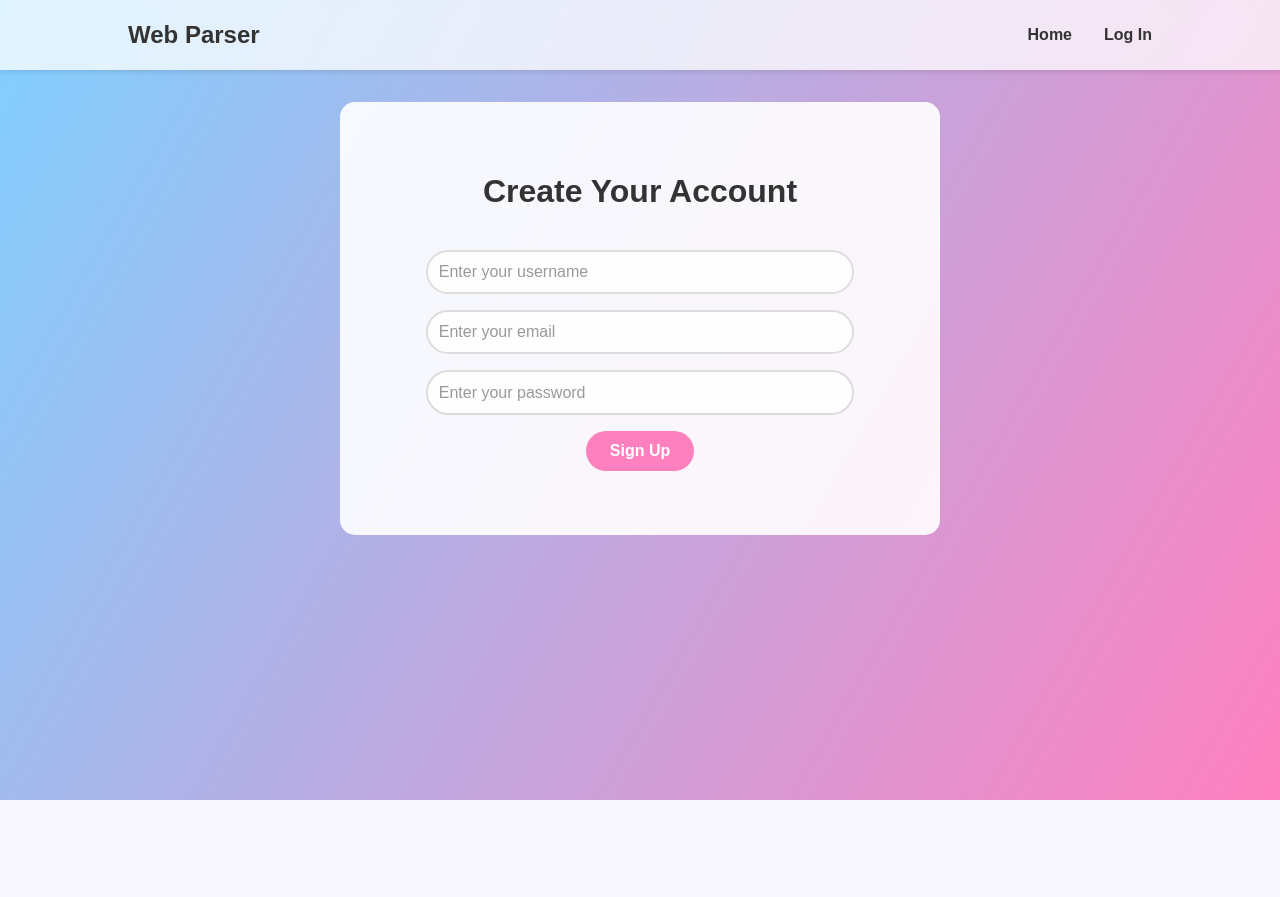
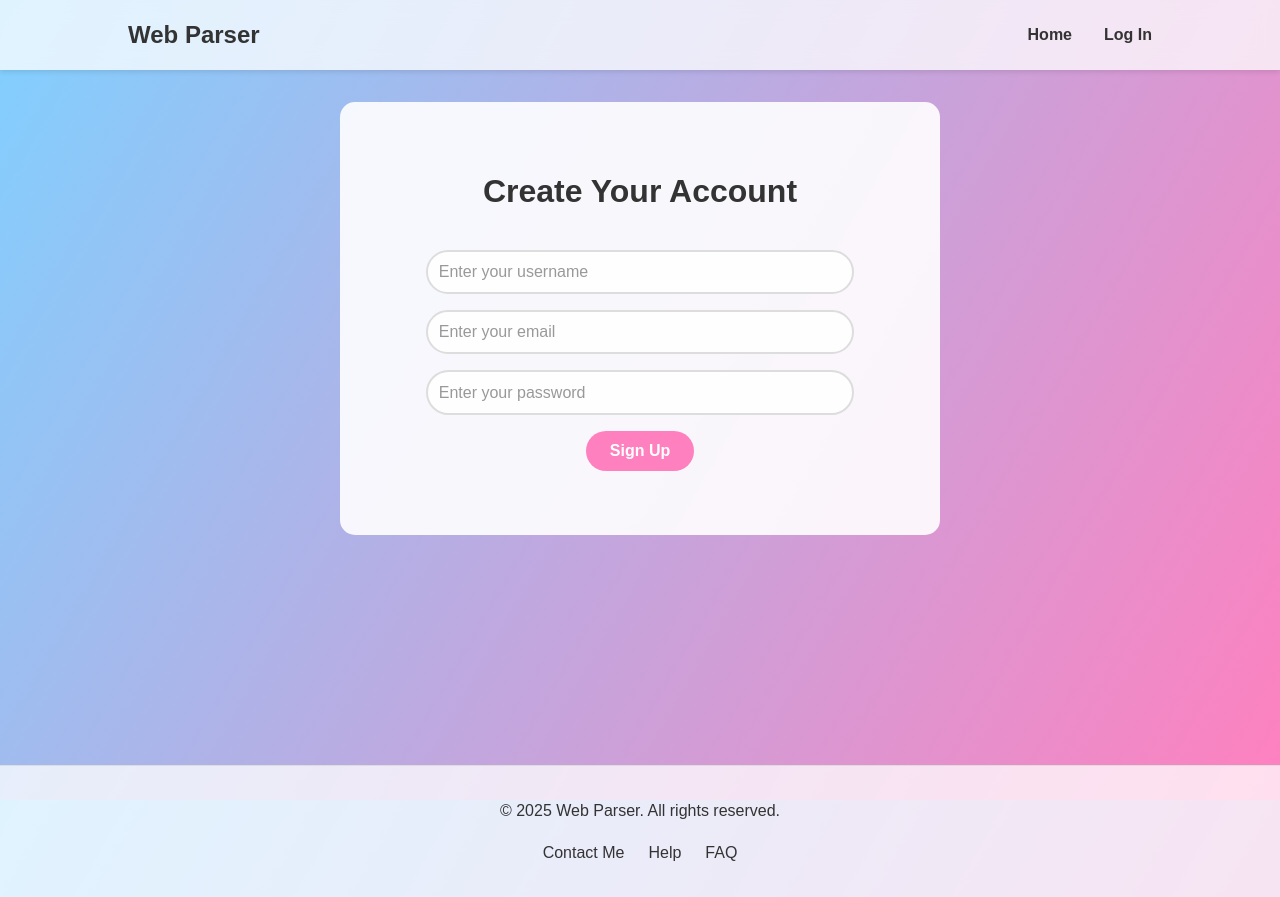
Before and after one commit to marysyamelnyk/Ratings, a Flask app: page /register in a window 1280 px wide. Before the commit the page ends 800 px from the top, so only its background shows below. Run offline with Flask 3, Linux system fonts and the light colour scheme.

Commit message:
design changes

```diff
--- a/static/register.css
+++ b/static/register.css
@@ -97,6 +97,7 @@ body {
     color: #333;
     width: 80%;
     max-width: 600px;
+    margin-bottom: 230px;
 }
 
 .form-section h2 {
@@ -146,3 +147,40 @@ body {
     background: #ff4f9f;
     transform: scale(1.05);
 }
+
+/* Footer */
+.footer {
+    background: rgba(255, 255, 255, 0.75); /* Slightly transparent */
+    color: #333;
+    padding: 2rem 0;
+    text-align: center;
+    border-top: 1px solid #ddd;
+}
+
+.footer ul {
+    list-style: none;
+    display: flex;
+    justify-content: center;
+    gap: 1.5rem;
+    margin-top: 1rem;
+}
+
+.footer ul li a {
+    text-decoration: none;
+    color: #333;
+    transition: color 0.3s;
+}
+
+.footer ul li a:hover {
+    color: #ff80bf;
+}
+
+html, body {
+    height: 100%;
+    display: flex;
+    flex-direction: column;
+}
+
+.container {
+    flex: 1; /* Дозволяє контейнеру займати весь доступний простір */
+}
--- a/templates/register.html
+++ b/templates/register.html
@@ -47,5 +47,16 @@
         </div>
     </section>
 
+    <footer class="footer">
+        <div class="container">
+            <p>&copy; 2025 Web Parser. All rights reserved.</p>
+            <ul>
+                <li><a href="#">Contact Me</a></li>
+                <li><a href="#">Help</a></li>
+                <li><a href="#">FAQ</a></li>
+            </ul>
+        </div>
+    </footer>
+
 </body>
 </html>
```
Also changed, not shown: static/login.css (+31 -0 lines), static/parse.css (+32 -1 lines), templates/login.html (+12 -0 lines), templates/parse.html (+12 -0 lines), instance/dbase.db.
